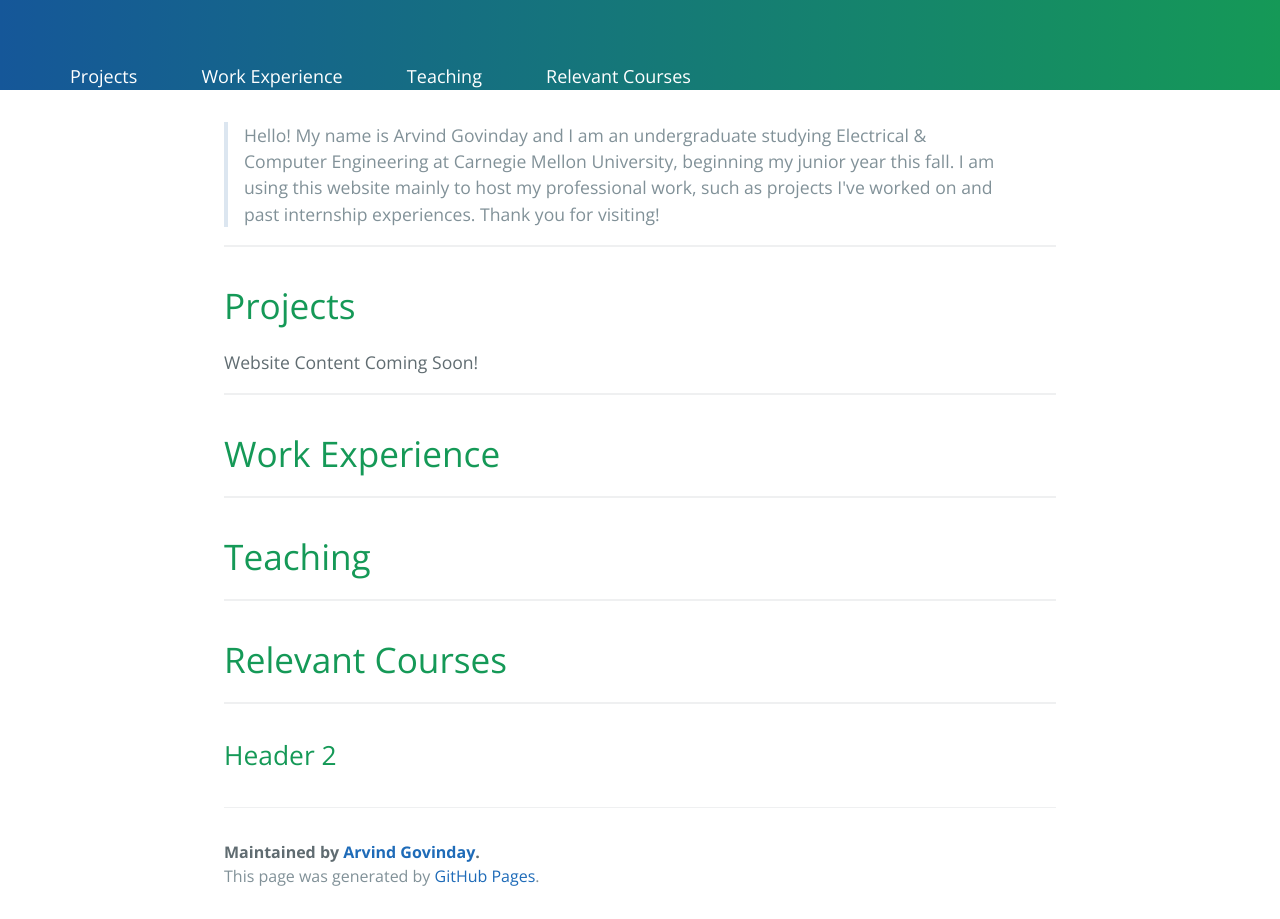
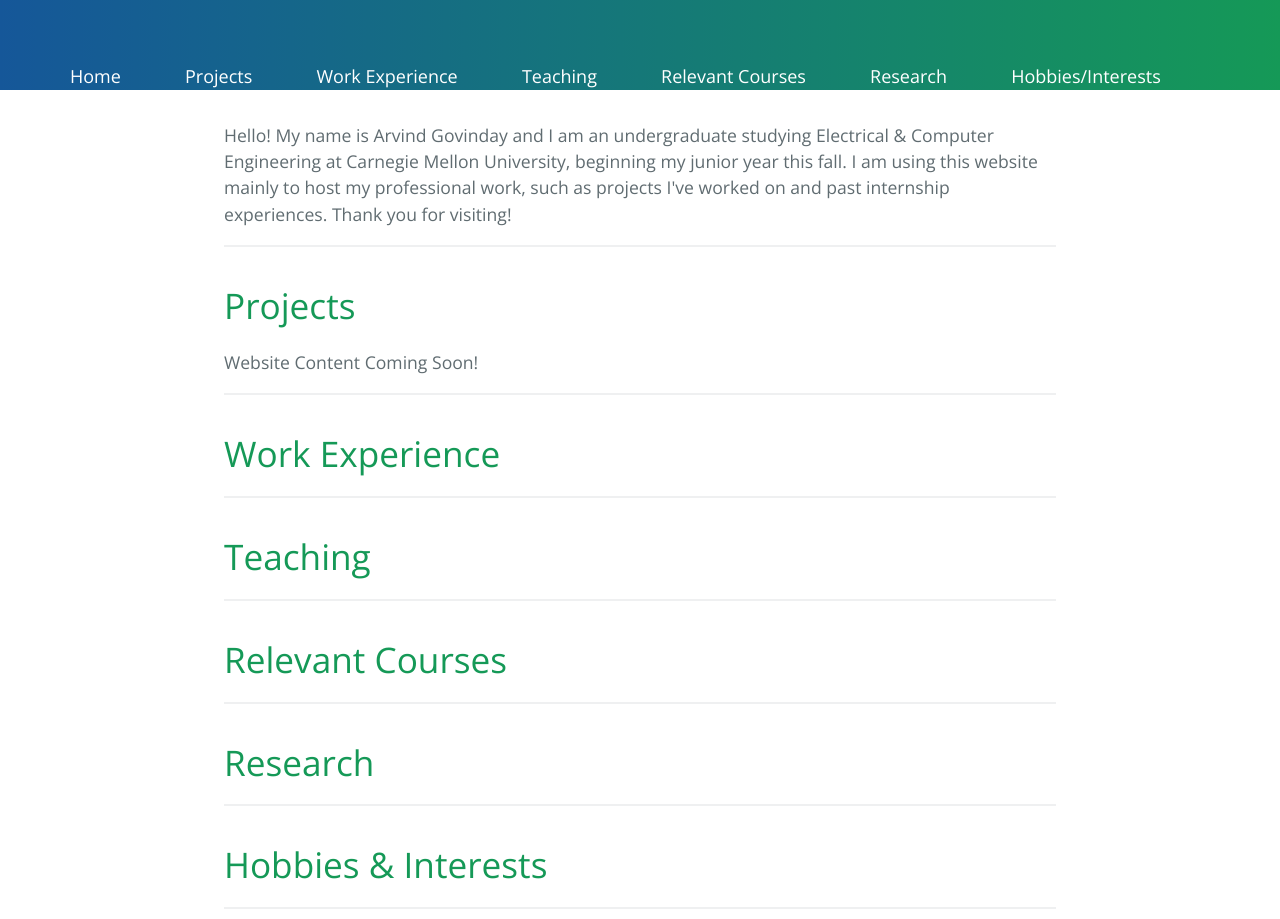
Before and after one commit to Arvgov/arvgov.github.io, a website: page index.html in a window 1280 px wide. Shown: the part 320-1239 px from the top of the page. Drawn offline with nearby package versions, Linux system fonts and the light colour scheme.

Commit message:
finished nac for now

```diff
--- a/index.html
+++ b/index.html
@@ -16,20 +16,23 @@
       <h2 class="project-tagline">Welcome to my website!</h2>
       <a href="#" class="btn">Resume</a>
     </section>
-        <section>
-        <ul class="nav-list">
+
+    <ul class="nav-list">
+            <li class="nav-link"><a class="nav-link" href="#">Home</a></li>
             <li class="nav-link"><a class="nav-link" href="#user-content-header-1">Projects</a></li>
             <li class="nav-link"><a class="nav-link" href="#user-content-header-2">Work Experience</a></li>
             <li class="nav-link"><a class="nav-link" href="#user-content-header-3">Teaching</a></li>
             <li class="nav-link"><a class="nav-link" href="#user-content-header-4">Relevant Courses</a></li>
-          </ul>
-        </section>
+            <li class="nav-link"><a class="nav-link" href="#user-content-header-5">Research</a></li>
+            <li class="nav-link"><a class="nav-link" href="#user-content-header-6">Hobbies/Interests</a></li>
+    </ul>
+
 
     <section class="main-content">
 
-      <blockquote> <p>Hello! My name is Arvind Govinday and I am an undergraduate studying Electrical & Computer Engineering at Carnegie Mellon
+      <p>Hello! My name is Arvind Govinday and I am an undergraduate studying Electrical & Computer Engineering at Carnegie Mellon
       University, beginning my junior year this fall. I am using this website mainly to host my professional work, such as
-      projects I've worked on and past internship experiences. Thank you for visiting!</p> </blockquote>
+      projects I've worked on and past internship experiences. Thank you for visiting!</p>
 
       <hr>
       <h1>
@@ -50,6 +53,14 @@
             <a id="user-content-header-4" class="anchor" href="#header-1" aria-hidden="true"><span class="octicon octicon-link"></span></a>Relevant Courses</h1>
 
       <hr>
+      <h1>
+        <a id="user-content-header-5" class="anchor" href="#header-1" aria-hidden="true"><span class="octicon octicon-link"></span></a>Research</h1>
+
+  <hr>
+  <h1>
+    <a id="user-content-header-6" class="anchor" href="#header-1" aria-hidden="true"><span class="octicon octicon-link"></span></a>Hobbies & Interests</h1>
+
+<hr>
       <h2>
       <a id="user-content-header-2" class="anchor" href="#header-2" aria-hidden="true"><span class="octicon octicon-link"></span></a>Header 2</h2>
 
```
